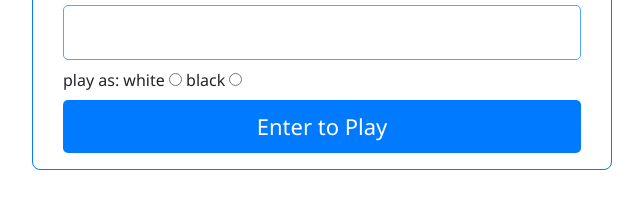
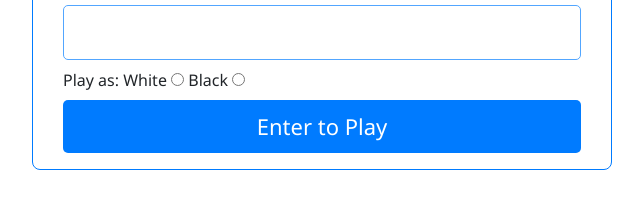
Before and after one commit to nandkishor-kumawat/chess-1v1, a website: page public/game.html in a window 1280 px wide. Shown: the part 381-590 px from the top of the page, 318-958 px from the left. Drawn offline with nearby package versions, Linux system fonts and the light colour scheme; no server answers.

Commit message:
Update game.html

```diff
--- a/public/game.html
+++ b/public/game.html
@@ -24,10 +24,10 @@
                 <label for="room">Enter room</label>
                 <input type="text" name="room" id="room" value="" required>
 
-                <span>play as: </span>
-                <label for="white">white</label>
+                <span>Play as: </span>
+                <label for="white">White</label>
                 <input type="radio" name="player" id="white">
-                <label for="black">black</label>
+                <label for="black">Black</label>
                 <input type="radio" name="player" id="black">
                 <input type="button" id="submitBtn" value="Enter to Play">
             </div>
```
